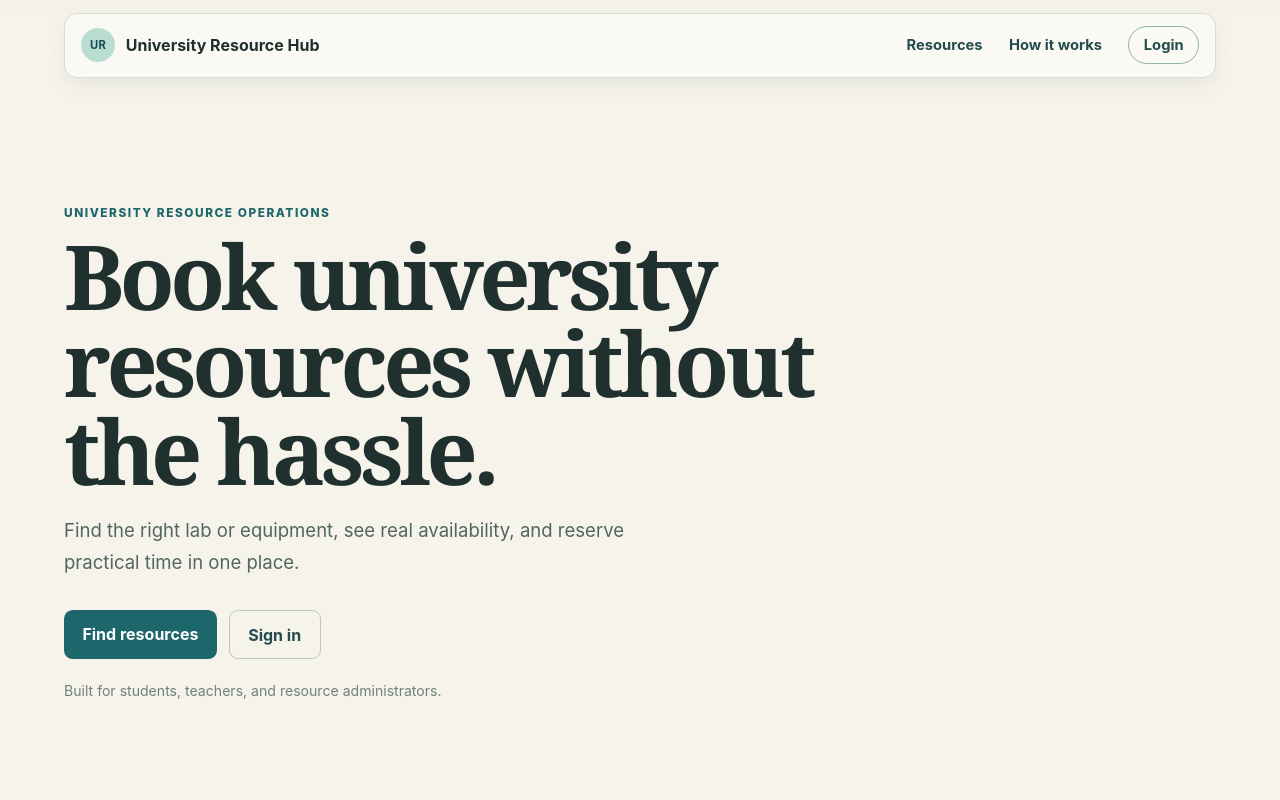
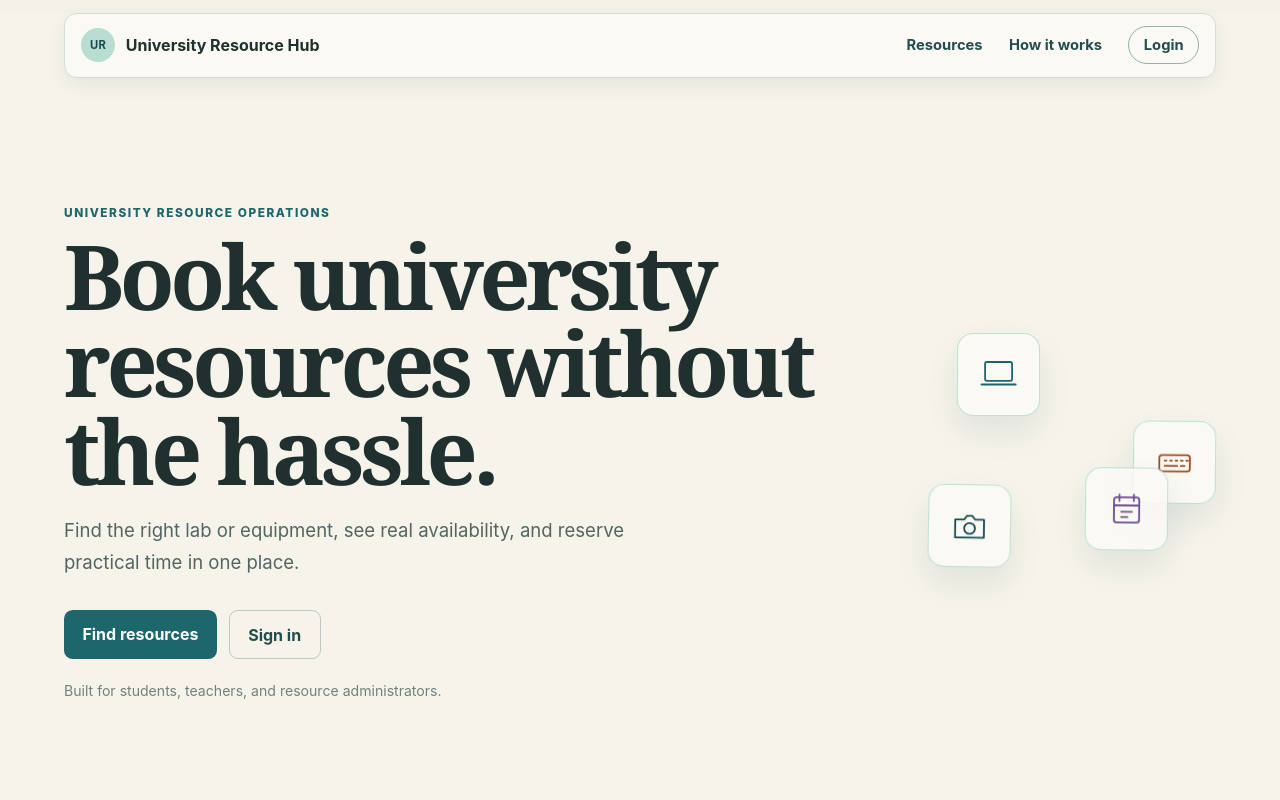
Before and after one commit to Khansa-21/lab-booking-project, an Angular app in the folder frontend/: page / in a window 1280 px wide. Shown: the top 800 px of the page. Built offline with nearby package versions, Linux system fonts and the light colour scheme; no server answers.

Commit message:
improved hero section

```diff
--- a/frontend/src/app/features/home/home.html
+++ b/frontend/src/app/features/home/home.html
@@ -13,6 +13,7 @@
   </header>
 
   <section class="hero" aria-labelledby="hero-title">
+    <div class="hero-content">
       <p class="eyebrow">University resource operations</p>
       <h1 id="hero-title">Book university resources without the hassle.</h1>
       <p class="hero-copy">
@@ -25,6 +26,13 @@
         <a class="secondary-action" routerLink="/login">Sign in</a>
       </div>
       <p class="hero-note">Built for students, teachers, and resource administrators.</p>
+    </div>
+    <div class="hero-icons" aria-hidden="true">
+      <span class="equipment-icon laptop"><svg viewBox="0 0 48 48"><rect x="9" y="10" width="30" height="21" rx="2"/><path d="M5 35h38"/></svg></span>
+      <span class="equipment-icon keyboard"><svg viewBox="0 0 48 48"><rect x="7" y="16" width="34" height="18" rx="3"/><path d="M13 22h2m4 0h2m4 0h2m4 0h2m4 0h2M13 28h14m4 0h4"/></svg></span>
+      <span class="equipment-icon camera"><svg viewBox="0 0 48 48"><path d="M8 17h10l3-4h6l3 4h10v20H8z"/><circle cx="24" cy="27" r="6"/></svg></span>
+      <span class="equipment-icon calendar"><svg viewBox="0 0 48 48"><rect x="10" y="11" width="28" height="28" rx="3"/><path d="M16 8v7m16-7v7M10 20h28m-20 7h12m-12 6h7"/></svg></span>
+    </div>
   </section>
 
   <section id="how-it-works" class="process-section" aria-labelledby="how-it-works-title">
--- a/frontend/src/app/features/home/home.scss
+++ b/frontend/src/app/features/home/home.scss
@@ -32,9 +32,9 @@
 .home-nav nav a:hover, .home-footer > a:last-child:hover { color: #a34d21; }
 .home-nav .nav-login { padding: 0.55rem 0.9rem; border: 1px solid #8fb3ad; border-radius: 999px; }
 
-.hero { padding: clamp(4rem, 10vw, 8rem) 0 clamp(4rem, 9vw, 7rem); max-width: 72rem; }
+.hero { display: grid; grid-template-columns: minmax(0, 1fr) 18rem; align-items: center; gap: 2rem; padding: clamp(4rem, 10vw, 8rem) 0 clamp(4rem, 9vw, 7rem); max-width: 72rem; }
 .eyebrow { margin: 0; color: #1d666b; font-size: 0.74rem; font-weight: 800; letter-spacing: 0.13em; text-transform: uppercase; }
-.hero h1 { max-width: 50rem; margin: 0.75rem 0 1.25rem; font-family: Georgia, 'Times New Roman', serif; font-size: clamp(2.8rem, 7vw, 5.7rem); letter-spacing: -0.05em; line-height: 0.98; }
+.hero h1 { max-width: 50rem; margin: 0.75rem 0 1.25rem; font-family: Georgia, 'Times New Roman', serif; font-size: clamp(2.8rem, 7vw, 5.7rem); letter-spacing: -0.05em; line-height: 0.98; animation: heading-rise 420ms ease-out both; }
 .hero-copy { max-width: 38rem; margin: 0; color: #526562; font-size: clamp(1rem, 2vw, 1.16rem); line-height: 1.7; }
 .hero-actions { display: flex; flex-wrap: wrap; gap: 0.75rem; margin-top: 2rem; }
 .primary-action, .secondary-action { padding: 0.85rem 1.15rem; border-radius: 0.55rem; font-weight: 750; text-decoration: none; }
@@ -43,6 +43,10 @@
 .secondary-action { border: 1px solid #b8c9c5; color: #234d4d; }
 .secondary-action:hover { background: #e3eeea; }
 .hero-note { margin: 1.45rem 0 0; color: #71817e; font-size: 0.88rem; }
+.hero-icons { position: relative; min-height: 16rem; }
+.equipment-icon { position: absolute; display: grid; width: 5.2rem; height: 5.2rem; place-items: center; border: 1px solid rgba(185, 221, 211, 0.9); border-radius: 1rem; background: rgba(251, 250, 245, 0.85); box-shadow: 0 1rem 2rem rgba(29, 102, 107, 0.1); color: #1d666b; animation: icon-float 4.5s ease-in-out infinite; }
+.equipment-icon svg { width: 2.7rem; height: 2.7rem; fill: none; stroke: currentColor; stroke-width: 2; stroke-linecap: round; stroke-linejoin: round; }
+.laptop { top: 0.5rem; left: 1.8rem; animation-delay: 0s; }.keyboard { top: 6.3rem; right: 0; color: #a34d21; animation-delay: -1.1s; }.camera { bottom: 0.3rem; left: 0; color: #174c50; animation-delay: -2.2s; }.calendar { right: 3rem; bottom: 1.5rem; color: #6e4e96; animation-delay: -3.2s; }
 
 .process-section { display: grid; grid-template-columns: 0.7fr 1.7fr; gap: 2rem; padding: 2.6rem 0; border-top: 1px solid #b9c9c4; border-bottom: 1px solid #b9c9c4; }
 h2 { margin: 0.5rem 0 0; font-family: Georgia, 'Times New Roman', serif; font-size: clamp(1.9rem, 4vw, 2.7rem); letter-spacing: -0.03em; line-height: 1.05; }
@@ -73,6 +77,8 @@ h2 { margin: 0.5rem 0 0; font-family: Georgia, 'Times New Roman', serif; font-si
   .process-section { grid-template-columns: 1fr; }
   .process-list, .feature-grid, .resource-types { grid-template-columns: repeat(2, 1fr); }
   .home-footer { grid-template-columns: 1fr; }
+  .hero { grid-template-columns: 1fr; }
+  .hero-icons { min-height: 9rem; max-width: 19rem; }
 }
 
 @media (max-width: 480px) {
@@ -83,4 +89,12 @@ h2 { margin: 0.5rem 0 0; font-family: Georgia, 'Times New Roman', serif; font-si
   .process-list, .feature-grid, .resource-types { grid-template-columns: 1fr; }
   .feature-grid article { min-height: auto; }
   .feature-grid h3 { margin-top: 1.5rem; }
+  .hero-icons { display: none; }
 }
+
+@keyframes heading-rise { from { opacity: 0; transform: translateY(0.3rem); } to { opacity: 1; transform: translateY(0); } }
+@keyframes icon-float { 0%, 100% { transform: translateY(0) rotate(0); } 50% { transform: translateY(-0.55rem) rotate(1deg); } }
+
+@media (prefers-reduced-motion: reduce) {
+  .hero h1, .equipment-icon { animation: none; }
+}
```
Lines whose indentation alone changed are shown as unchanged.
